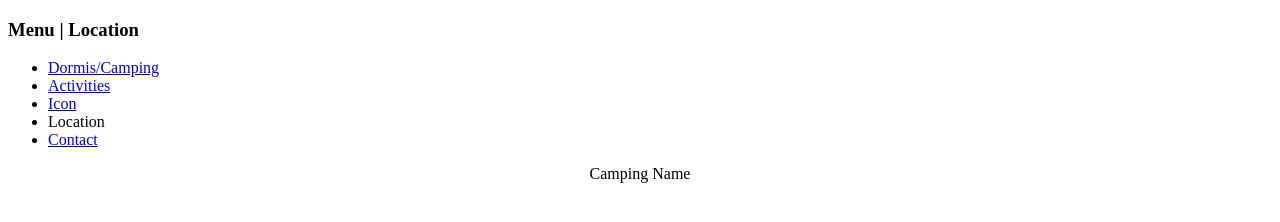
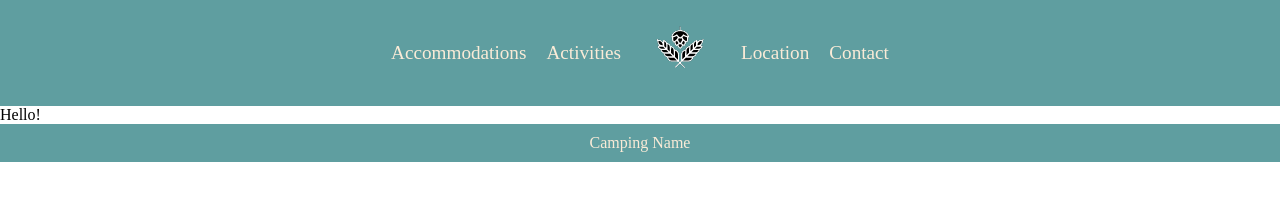
Before and after one commit to Andreskub/blest-camping, a plain HTML site: page views/location.html in a window 1280 px wide. Drawn offline with Linux system fonts and the light colour scheme.

Commit message:
Update style in all pages

```diff
--- a/views/location.html
+++ b/views/location.html
@@ -6,25 +6,35 @@
         <meta http-equiv="X-UA-Compatible" content="IE=edge">
         <meta name="viewport" content="width=device-width, initial-scale=1.0">
         <title>Location | Blest Camping</title>
+
+        <!-- Linked Icon -->
+        <link rel="shortcut icon" href="../assets/img/logo.png" type="image/x-icon">
+        <!-- Linked CSS -->
+        <link rel="stylesheet" href="../style/style.css">
     </head>
 
     <body>
         <!-- Start Header -->
-        <header>
-            <h3>Menu | Location</h3>
+        <header class="block__header">
             <!-- Start Nav -->
             <nav>
                 <ul>
-                    <li><a href="./accommodations.html">Dormis/Camping</a></li>
-                    <li><a href="./activities.html">Activities</a></li>
-                    <li><a href="../index.html">Icon</a></li>
-                    <li><a>Location</a></li>
-                    <li><a href="./contact.html">Contact</a></li>
+                    <li class="table__header"><a href="../views/accommodations.html">Accommodations</a></li>
+                    <li class="table__header"><a href="../views/activities.html">Activities</a></li>
+                </ul>
+                <a href="../index.html"><img src="../assets/img/logo.png" alt="Blest Logo"></a>
+                <ul>
+                    <li class="table__header"><a href="../views/location.html">Location</a></li>
+                    <li class="table__header"><a href="../views/contact.html">Contact</a></li>
                 </ul>
             </nav>
             <!-- End Nav -->
         </header>
         <!-- End Header-->
+
+        <section>
+            <p>Hello!</p>
+        </section>
 
         <!-- Start Footer -->
         <footer>
```
Also changed, not shown: views/accommodations.html (+13 -7 lines), views/activities.html (+13 -7 lines), views/contact.html (+13 -7 lines).
